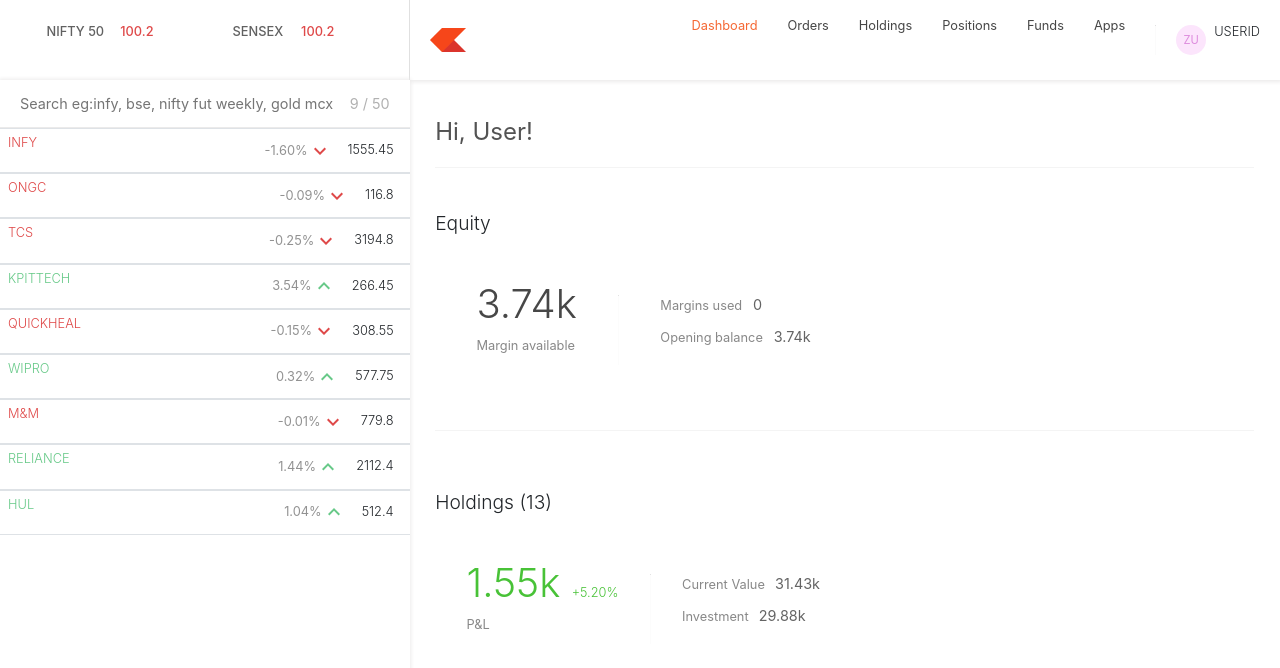
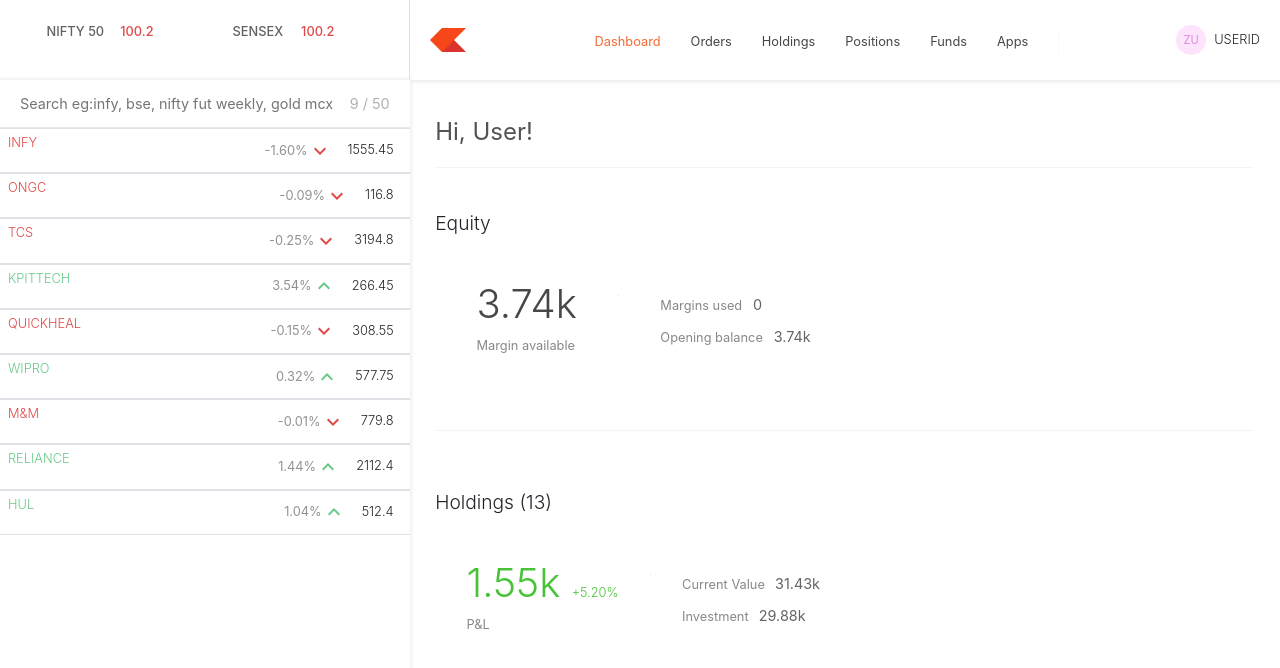
Before and after one commit to tanish-kamdar/Zerodha, a React (Vite) app in the folder vite-dashboard/: page / in a window 1280 px wide. Shown: the top 668 px of the page. Built offline with nearby package versions, Linux system fonts and the light colour scheme.

Commit message:
Minor Styling corrections

```diff
--- a/vite-dashboard/src/components/Menu.jsx
+++ b/vite-dashboard/src/components/Menu.jsx
@@ -18,7 +18,7 @@
     <div className="menu-container">
       <img src="logo.png" style={{ height:"1.5rem"}} className="img-fluid" />
       <div className="menus">
-        <ul>
+        <ul className="mb-0">
           <li>
             <Link to="/" onClick={()=>handleMenuSelection(0)}  className="" style={{textDecorationLine:"none"}}>
             <p className={menuSelected===0 ? "menu selected" : "menu"}>Dashboard</p>
@@ -51,12 +51,14 @@
           </li>
         </ul>
         <hr />
-        <div className="profile" onClick={handleProfileClick}>
+
+      </div>
+
+      <div className="profile d-flex align-items-center" onClick={handleProfileClick}>
           <div className="avatar">ZU</div>
-          <p className="username">USERID</p>
+          <p className="username mb-0">USERID</p>
         </div>
 
-      </div>
     </div>
   );
 };
--- a/vite-dashboard/src/index.css
+++ b/vite-dashboard/src/index.css
@@ -267,7 +267,8 @@
 .menus {
   display: flex;
   align-items: center;
-  justify-content: space-evenly;
+  justify-content: space-between;
+  padding-top: 1rem;
 }
 
 .menus ul {
@@ -481,7 +482,6 @@
   font-size: 1.5rem;
   font-weight: 400;
   color: rgb(83, 83, 83);
-  margin-bottom: 20px;
 }
 
 .divider {
```
